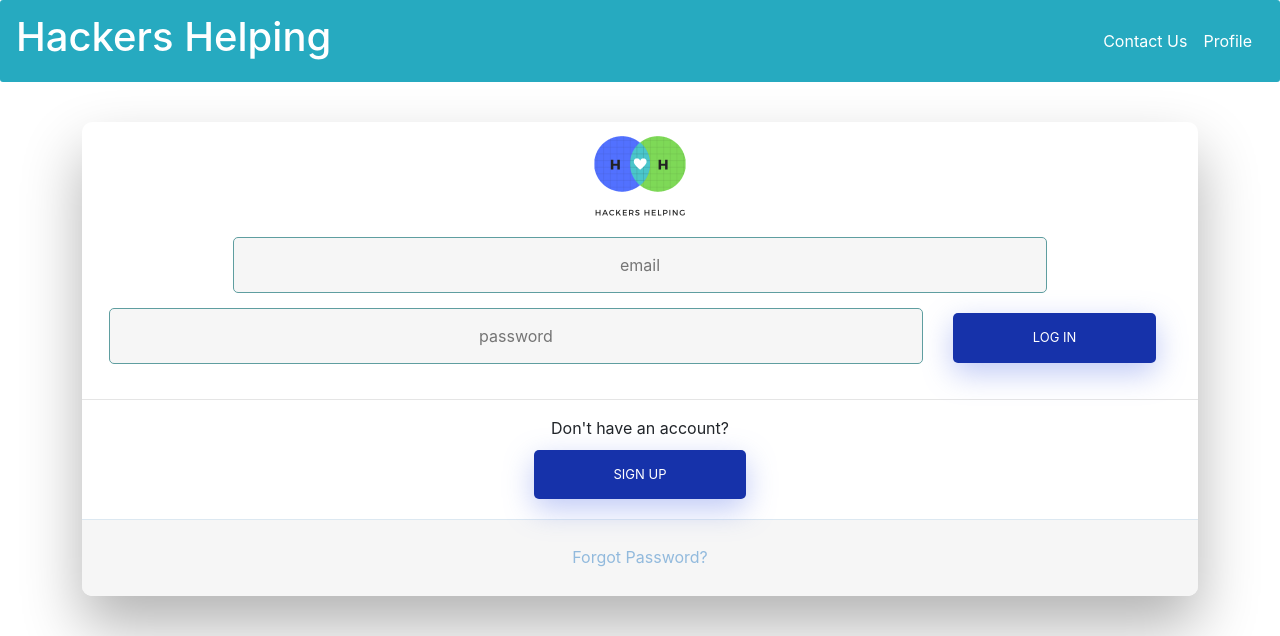
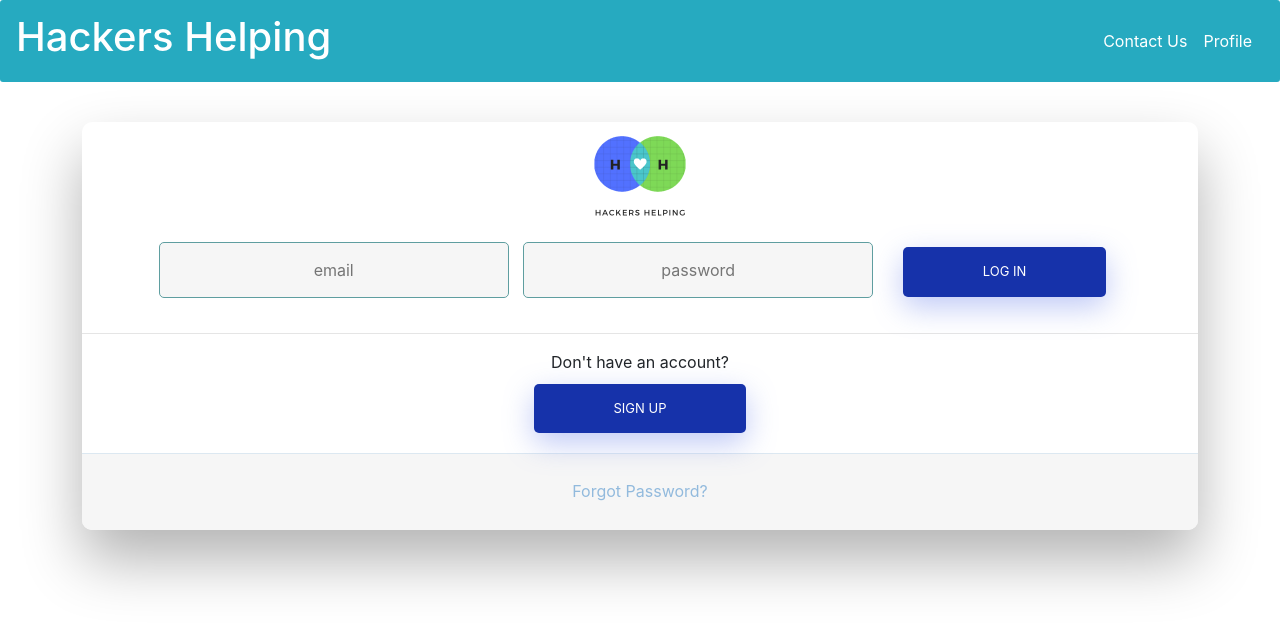
Before and after one commit to lcundiff/tallahackee, a Flask app: page / in a window 1280 px wide. Shown: the top 636 px of the page. Run offline with Flask 2, Linux system fonts and the light colour scheme; parts of the project's set-up code (start-up, migrations or seed data) failed here and were passed over; some libraries are stand-ins or nearby versions.

Commit message:
login-fix

```diff
--- a/static/css/sign-in.css
+++ b/static/css/sign-in.css
@@ -141,6 +141,9 @@
   -webkit-border-radius: 5px 5px 5px 5px;
   border-radius: 5px 5px 5px 5px;
 }
+.login #formContent input[type=text], .login #formContent input[type=password]  {
+  max-width:350px;
+}
 
 .login input[type=text]:focus, .login input[type=password]:focus {
   background-color: #fff;
```
